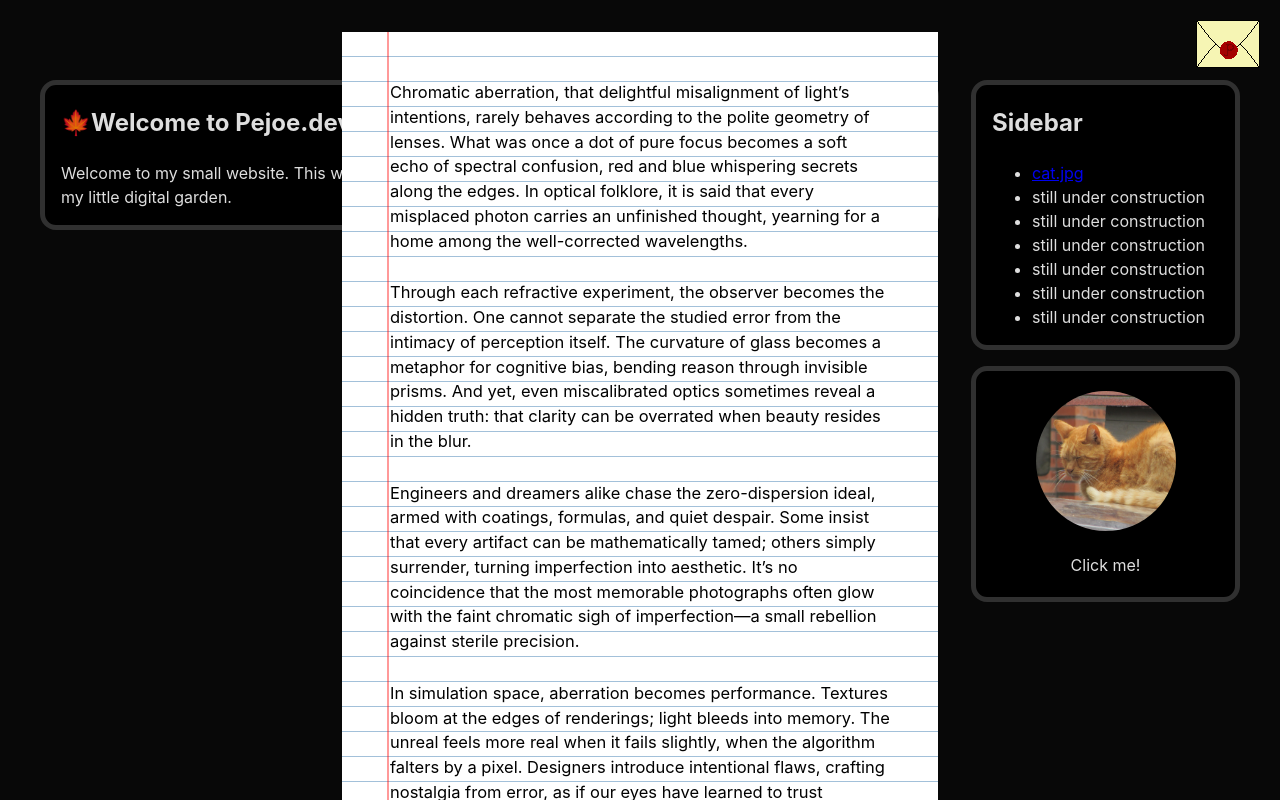
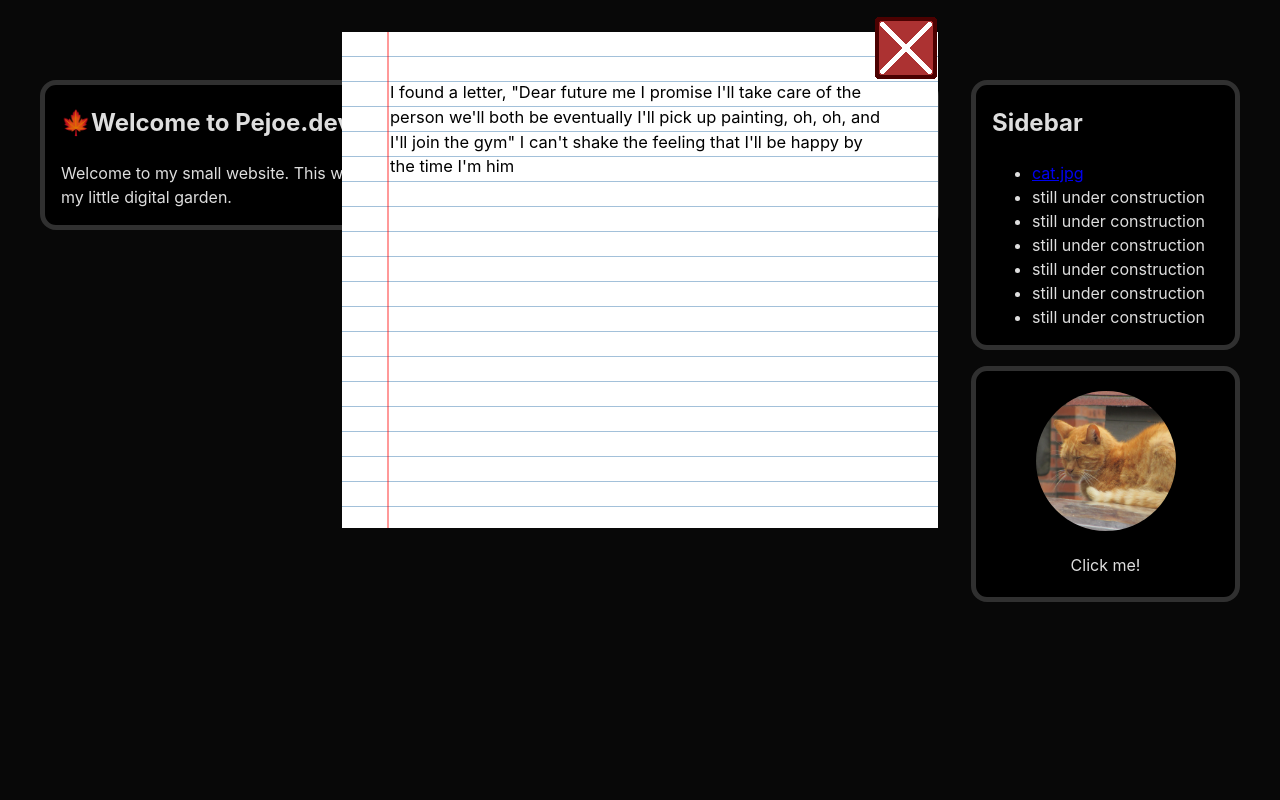
Before and after one commit to pejoedev/pejoe.dev, a React (Vite) app: page / in a window 1280 px wide. Both pictures are taken after a click on the picture 1228 px from the left and 44 px from the top of the page. Built offline with nearby package versions, Linux system fonts and the light colour scheme.

Commit message:
random letter per day

```diff
--- a/src/pages/Home/Home.css
+++ b/src/pages/Home/Home.css
@@ -61,7 +61,9 @@
     color: #000000;
     padding: 3rem;
     pointer-events: all;
+    min-height: 400px;
 }
+
 .message::before {
   content: '';
   position: absolute;
@@ -117,3 +119,7 @@
         transform: rotate(0deg);
     }
 }
+
+.hoverGrow:hover {
+    transform: scale(1.1);
+}
--- a/src/pages/Home/Home.tsx
+++ b/src/pages/Home/Home.tsx
@@ -3,12 +3,37 @@ import './Home.css'
 import ContentBlock from '../../components/ContentBlock/ContentBlock'
 import Sidebar from '../../components/Sidebar/Sidebar'
 import SpinningPFP from '../../components/SpinningPFP/SpinningPFP'
+import { possibleLetters, homescreenLetter } from './LetterText'
+import parse from "html-react-parser";
 
 const Home: React.FC = () => {
-    const divRef = useRef<HTMLDivElement>(null);
+    let assigned = Number(sessionStorage.getItem("pejoe.homescreen.letter")) || null;
+    let todaysText: homescreenLetter;
+    if (assigned) {
+        assigned = assigned % possibleLetters.length;
+        todaysText = possibleLetters[assigned];
+    } else {
+        assigned = Math.floor(Math.random() * possibleLetters.length);
+        sessionStorage.setItem("pejoe.homescreen.letter", String(assigned));
+        todaysText = possibleLetters[assigned];
+    }
+
+    const letterRef = useRef<HTMLDivElement>(null);
+    const evelopeRef = useRef<HTMLImageElement>(null);
     const handleEnvelopeClick = () => {
-        if (divRef.current) {
-            divRef.current.style.display = "flex"
+        if (letterRef.current) {
+            letterRef.current.style.display = "flex"
+        }
+        if (evelopeRef.current) {
+            evelopeRef.current.style.display = "none"
+        }
+    };
+    const handleCloseEnvelopeClick = () => {
+        if (letterRef.current) {
+            letterRef.current.style.display = "none"
+        }
+        if (evelopeRef.current) {
+            evelopeRef.current.style.display = "inline"
         }
     };
     return (
@@ -37,15 +62,14 @@ const Home: React.FC = () => {
             </div>
             <div className="overlay">
                 <div className="envelope">
-                    <img src="/images/envelope-stamp-low.svg" onClick={handleEnvelopeClick} style={{ width: '4rem' }}></img>
+                    <img ref={evelopeRef} src="/images/envelope-stamp-low.svg" onClick={handleEnvelopeClick} style={{ width: '4rem' }}></img>
                 </div>
-                <div ref={divRef} id="message-box" style={{ display: "none" }}>
+                <div ref={letterRef} id="message-box" style={{ display: "none" }}>
                     <div className="message">
-                        <span>Chromatic aberration, that delightful misalignment of light’s intentions, rarely behaves according to the polite geometry of lenses. What was once a dot of pure focus becomes a soft echo of spectral confusion, red and blue whispering secrets along the edges. In optical folklore, it is said that every misplaced photon carries an unfinished thought, yearning for a home among the well-corrected wavelengths.</span>
-                        <span>Through each refractive experiment, the observer becomes the distortion. One cannot separate the studied error from the intimacy of perception itself. The curvature of glass becomes a metaphor for cognitive bias, bending reason through invisible prisms. And yet, even miscalibrated optics sometimes reveal a hidden truth: that clarity can be overrated when beauty resides in the blur.</span>
-                        <span>Engineers and dreamers alike chase the zero-dispersion ideal, armed with coatings, formulas, and quiet despair. Some insist that every artifact can be mathematically tamed; others simply surrender, turning imperfection into aesthetic. It’s no coincidence that the most memorable photographs often glow with the faint chromatic sigh of imperfection—a small rebellion against sterile precision.</span>
-                        <span>In simulation space, aberration becomes performance. Textures bloom at the edges of renderings; light bleeds into memory. The unreal feels more real when it fails slightly, when the algorithm falters by a pixel. Designers introduce intentional flaws, crafting nostalgia from error, as if our eyes have learned to trust mistakes more than mastery.</span>
-                        <span>Ultimately, chromatic aberration tells a story of divided loyalties between perception and truth. Where one expects accuracy, one finds interpretation. And where clarity fades, imagination fills the gap. Perhaps that’s all distortion really is—a polite reminder that even light, for all its speed, still stumbles on the way to understanding.</span>
+                        <div style={{ display: 'flex', justifyContent: 'right', width: 'calc(100% - 3rem)' }}>
+                            <img className="hoverGrow" src="/images/close.svg" onClick={handleCloseEnvelopeClick} style={{ width: '4rem', marginTop: '-4rem', cursor: 'pointer' }}></img>
+                        </div>
+                        {!todaysText.ignoreSpanInsertion ? <span>{parse(todaysText.text)}</span> : parse(todaysText.text)}
                     </div>
                 </div>
             </div>
--- /dev/null
+++ b/src/pages/Home/LetterText.ts
@@ -0,0 +1,14 @@
+export interface homescreenLetter {
+    text: string;
+    ignoreSpanInsertion?: boolean
+}
+
+export const possibleLetters: homescreenLetter[] = [
+    {
+        text: `<span>I found a letter, "Dear future me
+I promise I'll take care of the person we'll both be eventually
+I'll pick up painting, oh, oh, and I'll join the gym"
+I can't shake the feeling that I'll be happy by the time I'm him</span>`,
+        ignoreSpanInsertion: true
+    }
+]
```
Also changed, not shown: public/images/close.svg (added).
